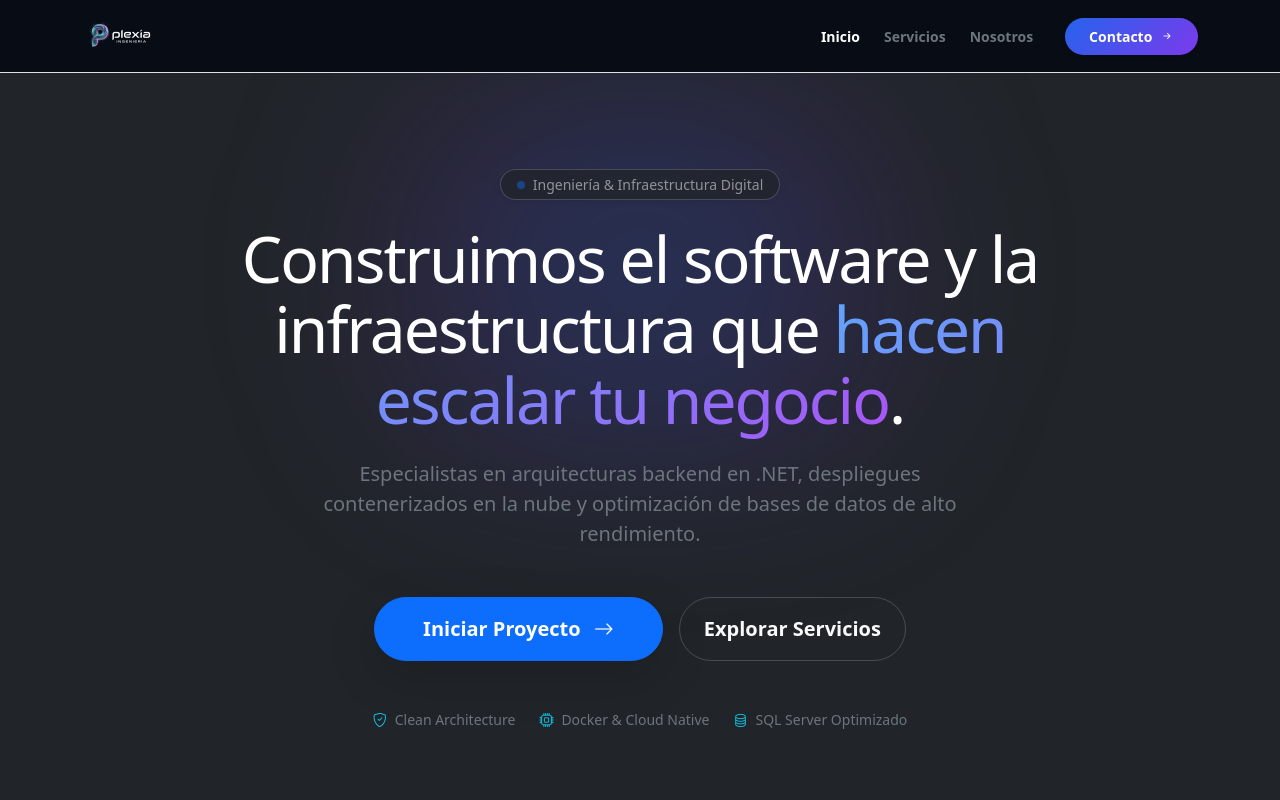
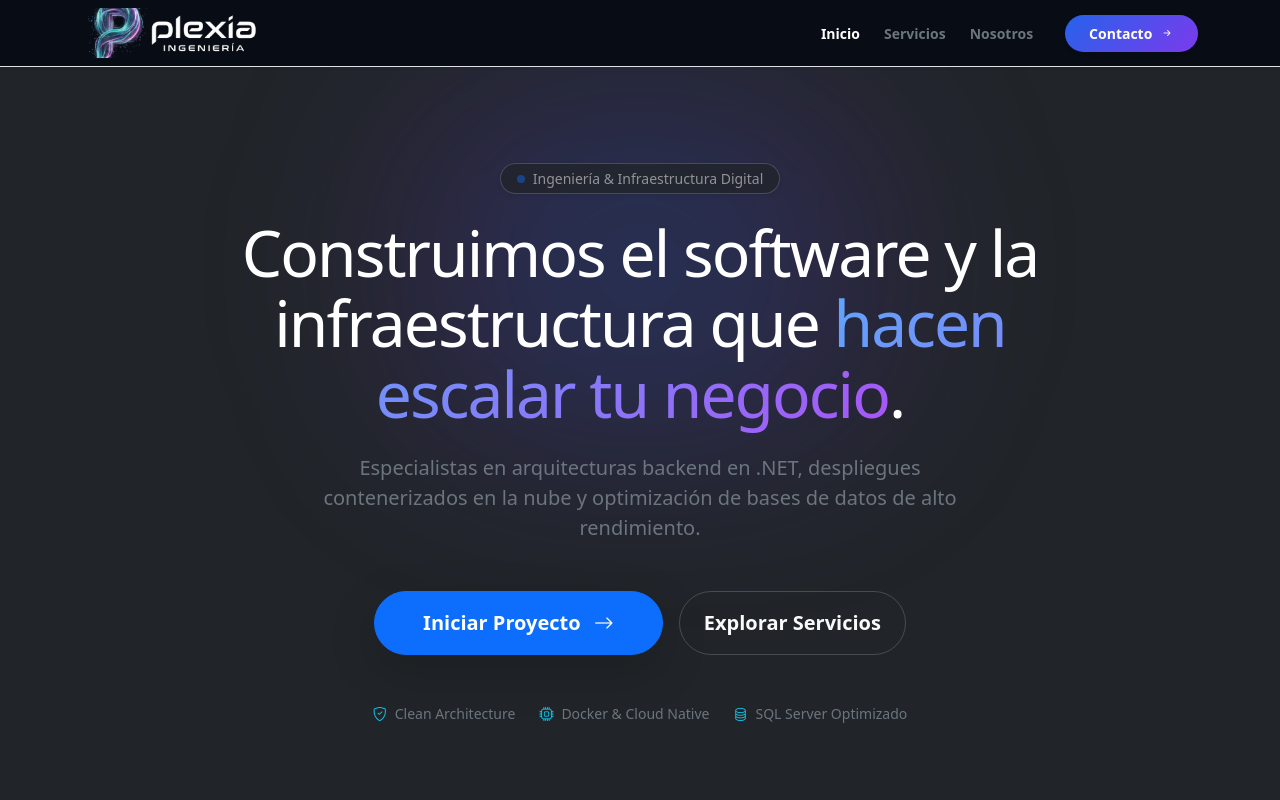
Before and after one commit to DevMGA9705/Technovo_web, a React (Vite) app: page / in a window 1280 px wide. Shown: the top 800 px of the page. Built offline with nearby package versions, Linux system fonts and the light colour scheme.

Commit message:
fix: ajustar contenedor y estilo del logo en Navbar

```diff
--- a/src/components/Navbar.jsx
+++ b/src/components/Navbar.jsx
@@ -19,23 +19,34 @@ export default function Navbar() {
       <div className="container py-2">
         <div className="d-flex justify-content-between align-items-center">
 
-          {/* BRAND / LOGO OFICIAL */}
           <Link
             to="/"
             className="navbar-brand d-flex align-items-center m-0 p-0 text-decoration-none"
             onClick={closeMenu}
           >
-            <img
-              src="/logoplexia2.png"
-              alt="PLEXIA INGENIERÍA"
-              className="d-block"
+            {/* Contenedor que recorta los bordes vacíos de la imagen */}
+            <div
               style={{
-                height: '56px',          // Altura real visible
-                width: 'auto',           // Expansión proporcional horizontal
-                maxHeight: 'none',       // Rompe cualquier límite global de Bootstrap
-                objectFit: 'contain'
+                height: '50px',
+                width: '180px',
+                overflow: 'hidden',
+                display: 'flex',
+                alignItems: 'center',
+                justifyContent: 'center'
               }}
-            />
+            >
+              <img
+                src="/logoplexia2.png"
+                alt="PLEXIA INGENIERÍA"
+                style={{
+                  height: '110px',           // Altura aumentada para agrandar el contenido real
+                  width: 'auto',
+                  objectFit: 'contain',
+                  transform: 'scale(1.4)',   // Zoom directo al centro de la imagen
+                  transformOrigin: 'center'
+                }}
+              />
+            </div>
           </Link>
 
           {/* ENLACES ESCRITORIO */}
```
